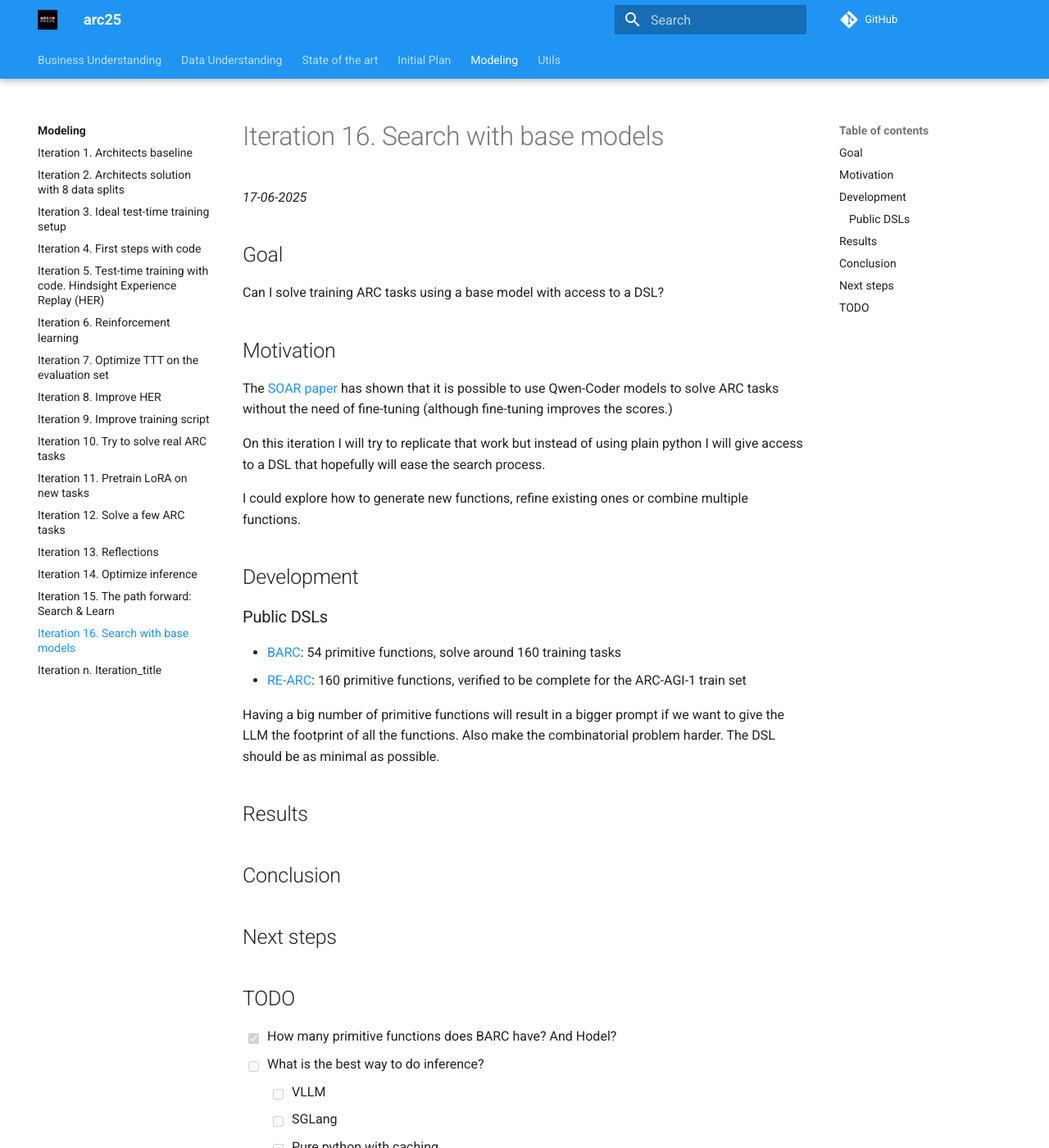
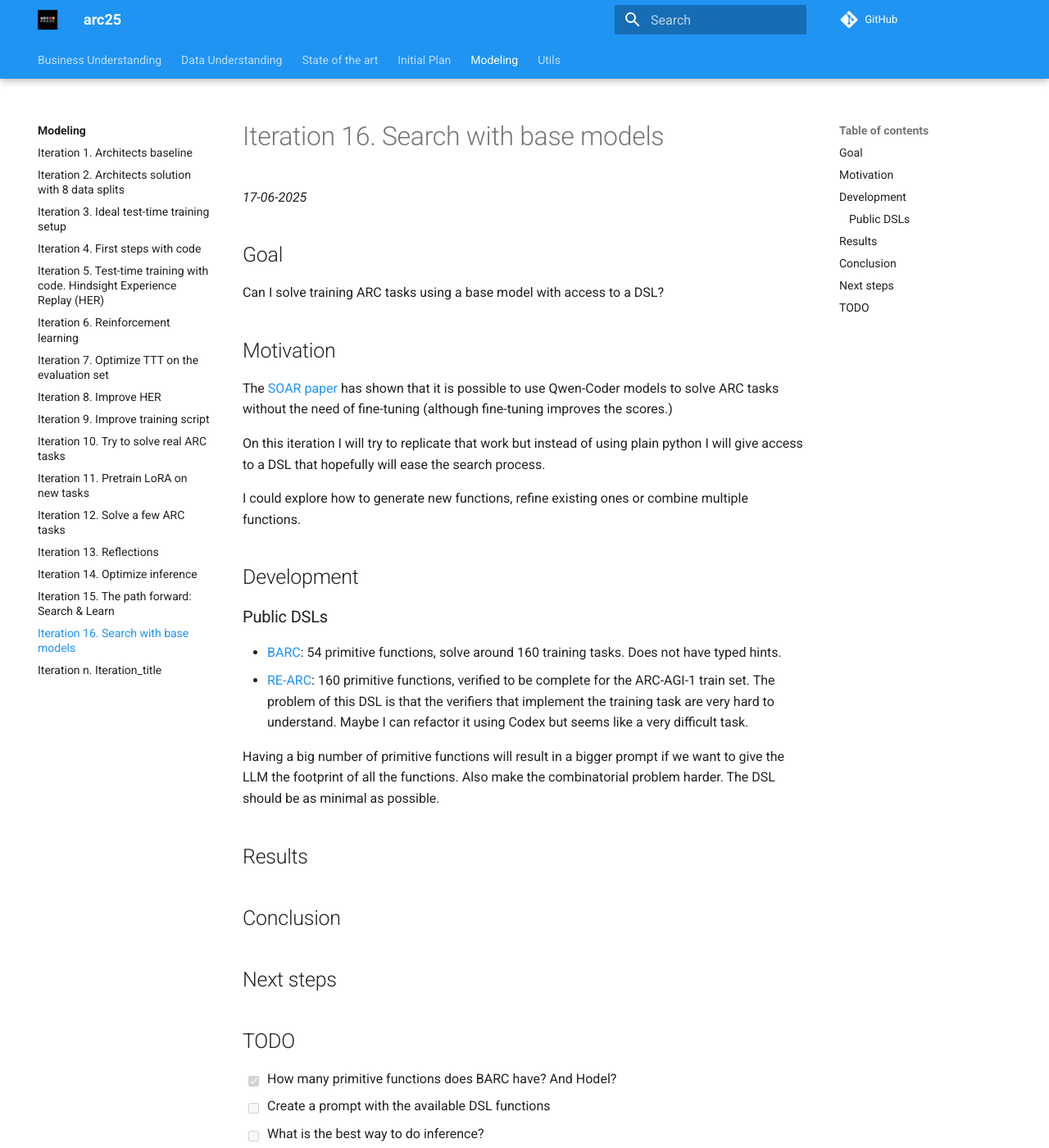
Before and after one commit to ironbar/arc25, an MkDocs documentation site: the page built from docs/modeling/Iteration_16_search_with_base_models.md, in a window 1280 px wide and 1400 px high. Shown: the whole window at 82% size. Built offline with MkDocs 1.6.1 and Material for MkDocs 9.7.7, drawn with Linux system fonts in a browser that asks for light colours; comment, search, counter and statistics services are not loaded.

Commit message:
starting to explore how to create a prompt with the DSL functions

```diff
--- a/docs/modeling/Iteration_16_search_with_base_models.md
+++ b/docs/modeling/Iteration_16_search_with_base_models.md
@@ -27,9 +27,11 @@ I could explore how to generate new functions, refine existing ones or combine m
 
 ### Public DSLs
 
-- [BARC](https://github.com/xu3kev/BARC): 54 primitive functions, solve around 160 training tasks
+- [BARC](https://github.com/xu3kev/BARC): 54 primitive functions, solve around 160 training tasks.
+  Does not have typed hints.
 - [RE-ARC](https://github.com/michaelhodel/re-arc): 160 primitive functions, verified to be complete
-  for the ARC-AGI-1 train set
+  for the ARC-AGI-1 train set. The problem of this DSL is that the verifiers that implement the training
+  task are very hard to understand. Maybe I can refactor it using Codex but seems like a very difficult task.
 
 Having a big number of primitive functions will result in a bigger prompt if we want to give the LLM
 the footprint of all the functions. Also make the combinatorial problem harder. The DSL should be
@@ -44,6 +46,7 @@ as minimal as possible.
 ## TODO
 
 - [x] How many primitive functions does BARC have? And Hodel?
+- [ ] Create a prompt with the available DSL functions
 - [ ] What is the best way to do inference?
   - [ ] VLLM
   - [ ] SGLang
```
Also changed, not shown: 1 other file.
